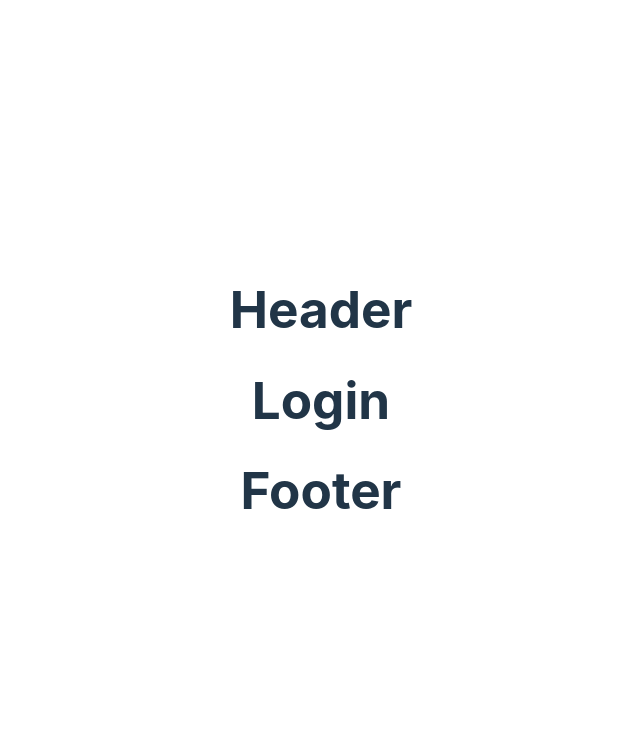
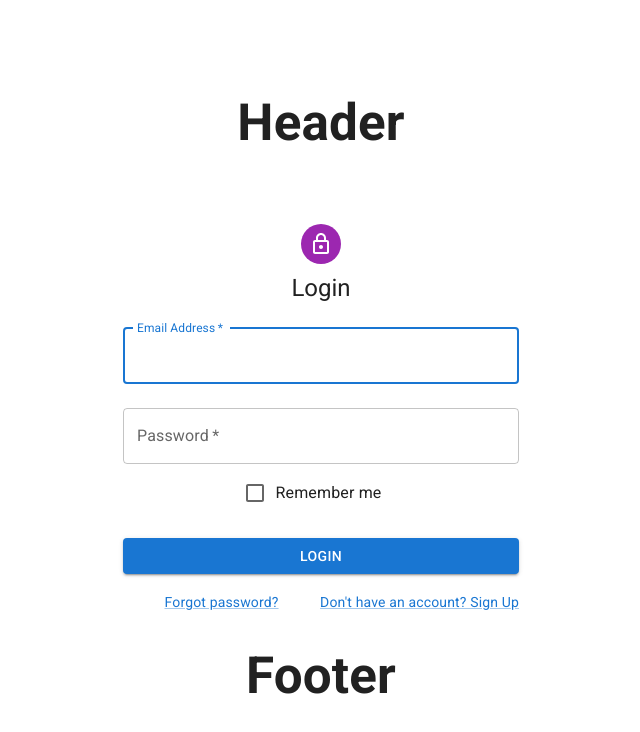
Before and after one commit to zoraidafalcon/SiQuiero-Frontend, a React (Vite) app in the folder SiQuiero-Frontend/: page /login in a window 1280 px wide. Shown: the top 732 px of the page, without its empty margins (319-959 px from the left). Built offline with nearby package versions, Linux system fonts and the light colour scheme.

Commit message:
first step with login

```diff
--- a/SiQuiero-Frontend/src/pages/Login/Login.jsx
+++ b/SiQuiero-Frontend/src/pages/Login/Login.jsx
@@ -1,12 +1,119 @@
-import React from 'react'
+import React, { useState } from 'react'
 import '../Login/Login.css'
-function Login() {
 
+import Avatar from '@mui/material/Avatar';
+import Button from '@mui/material/Button';
+import CssBaseline from '@mui/material/CssBaseline';
+import TextField from '@mui/material/TextField';
+import FormControlLabel from '@mui/material/FormControlLabel';
+import Checkbox from '@mui/material/Checkbox';
+import Link from '@mui/material/Link';
+import Grid from '@mui/material/Grid';
+import Box from '@mui/material/Box';
+import LockOutlinedIcon from '@mui/icons-material/LockOutlined';
+import Typography from '@mui/material/Typography';
+import Container from '@mui/material/Container';
+import { createTheme, ThemeProvider } from '@mui/material/styles';
+// function Login() {
+
+//   return (
+//     <>
+//     <h1>Login</h1>
+//     </>
+//   )
+// }
+
+// export default Login
+
+const defaultTheme = createTheme();
+
+export default function Login() {
+  const handleSubmit = (event) => {
+    event.preventDefault()
+
+  };
+
+  const [email, setEmail] = useState('')
+
+  const handleEmail = (event) => {
+    setEmail(event.target.value)
+    console.log(email)
+  }
+
+  const [password, setPassword] = useState('')
+
+  const handlePassword = (event) => {
+    setPassword(event.target.value)
+    console.log(password)
+  }
   return (
-    <>
-    <h1>Login</h1>
-    </>
-  )
+    <ThemeProvider theme={defaultTheme}>
+      <Container component="main" maxWidth="xs">
+        <CssBaseline />
+        <Box
+          sx={{
+            marginTop: 8,
+            display: 'flex',
+            flexDirection: 'column',
+            alignItems: 'center',
+          }}
+        >
+          <Avatar sx={{ m: 1, bgcolor: 'secondary.main' }}>
+            <LockOutlinedIcon />
+          </Avatar>
+          <Typography component="h1" variant="h5">
+            Login
+          </Typography>
+          <Box component="form" onSubmit={handleSubmit} noValidate sx={{ mt: 1 }}>
+            <TextField
+              margin="normal"
+              required
+              fullWidth
+              id="email"
+              label="Email Address"
+              name="email"
+              autoComplete="email"
+              autoFocus
+              onChange={handleEmail}
+            />
+            <TextField
+              margin="normal"
+              required
+              fullWidth
+              name="password"
+              label="Password"
+              type="password"
+              id="password"
+              autoComplete="current-password"
+              onChange={handlePassword}
+            />
+            <FormControlLabel
+              control={<Checkbox value="remember" color="primary" />}
+              label="Remember me"
+            />
+            <Button
+              type="submit"
+              fullWidth
+              variant="contained"
+              sx={{ mt: 3, mb: 2 }}
+            >
+              Login
+            </Button>
+            <Grid container>
+              <Grid item xs>
+                <Link href="#" variant="body2">
+                  Forgot password?
+                </Link>
+              </Grid>
+              <Grid item>
+                <Link href="#" variant="body2">
+                  {"Don't have an account? Sign Up"}
+                </Link>
+              </Grid>
+            </Grid>
+          </Box>
+        </Box>
+      </Container>
+    </ThemeProvider>
+  );
 }
-
-export default Login
```
